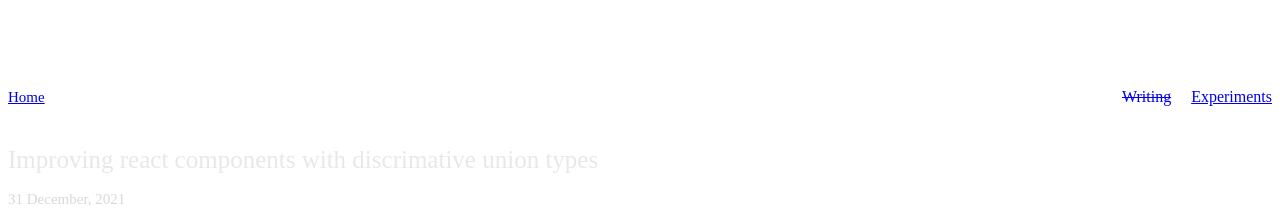
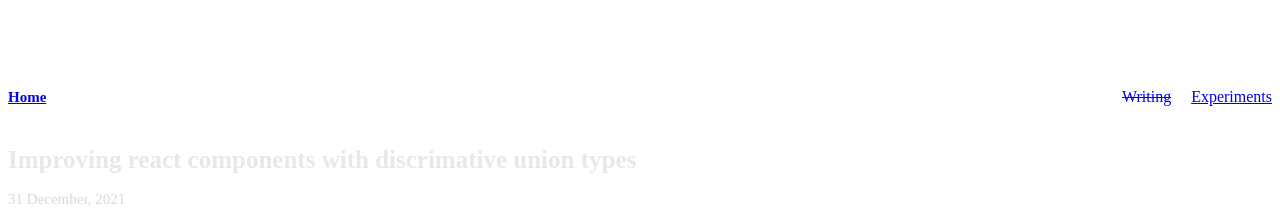
Before and after one commit to cr34t1ve/yggdrasil, a Next.js app: page /writing/improving-react-components-with-discriminated-union-types in a window 1280 px wide. Shown: the top 224 px of the page. Built offline with nearby package versions, Linux system fonts and the light colour scheme.

Commit message:
switch fonts

```diff
--- a/components/experiments/ExperimentBlock.tsx
+++ b/components/experiments/ExperimentBlock.tsx
@@ -88,14 +88,11 @@ const Block = styled(motion.a)`
 
     .name {
       font-weight: 600;
-      font-family: 'PTSerif', serif;
 
       @media (max-width: 720px) {
         font-weight: normal;
         font-size: 15px;
         color: white;
-        font-family: 'Whitney', system-ui, -apple-system, BlinkMacSystemFont, 'Segoe UI', Roboto, Oxygen, Ubuntu,
-          Cantarell, 'Open Sans', 'Helvetica Neue', sans-serif;
       }
     }
 
--- a/components/shared/GlobalStyles.tsx
+++ b/components/shared/GlobalStyles.tsx
@@ -11,6 +11,22 @@ export const GlobalStyles = createGlobalStyle`
 }
 
 @font-face {
+  font-family: "Whitney";
+  src: url("/static/fonts/whitney-medium.otf");
+  font-style: normal;
+  font-display: swap;
+  font-weight: 500;
+}
+
+@font-face {
+  font-family: "Whitney";
+  src: url("/static/fonts/whitney-semibold.otf");
+  font-style: normal;
+  font-display: swap;
+  font-weight: 600;
+}
+
+@font-face {
   font-family: "Monaco";
   src: url("/static/fonts/Monaco.ttf");
   font-style: normal;
@@ -18,18 +34,9 @@ export const GlobalStyles = createGlobalStyle`
   font-weight: 200;
 }
 
-@font-face {
-  font-family: "PTSerif";
-  src: url("/static/fonts/PTSerif.ttf");
-  font-style: normal;
-  font-display: swap;
-  font-weight: 500;
-}
-
 * {
   box-sizing: border-box;
   font-size: 2rem;
-  outline:1px dotted red
 }
 
 
--- a/components/shared/Navbar.tsx
+++ b/components/shared/Navbar.tsx
@@ -57,9 +57,9 @@ const StyledHeader = styled.header`
   }
 
   .home-link {
-    font-family: 'PTSerif';
     font-size: 15px;
     cursor: pointer;
+    font-weight: 600;
 
     :hover {
       background: linear-gradient(90deg, rgb(255, 154, 158) 0%, rgb(254, 207, 239) 99%, rgb(254, 207, 239) 100%);
--- a/components/shared/PageHeader.tsx
+++ b/components/shared/PageHeader.tsx
@@ -29,12 +29,13 @@ const StylePageHeader = styled.div`
     margin: 10px 0;
     color: ${sand.sand9};
     font-size: 16px;
+    font-weight: 500;
   }
+
   h2 {
-    font-family: 'PTSerif';
+    font-weight: 600;
     color: ${sand.sand4};
     font-size: 25px;
-    font-weight: lighter;
     cursor: pointer;
     margin: 0 auto;
   }
@@ -42,6 +43,7 @@ const StylePageHeader = styled.div`
   .date {
     margin: 10px 0;
     font-size: 15px;
+    font-weight: 500;
   }
 
   .dividers {
--- a/components/shared/PageMeta.tsx
+++ b/components/shared/PageMeta.tsx
@@ -14,8 +14,6 @@ export const PageMeta: FC<PageMetaProps> = ({ title, description, logo, url }) =
       <title>{title}</title>
       <meta charSet="utf-8" />
       <meta name="description" content={description} />
-      {/* <link rel="apple-touch-icon" href={logo} />
-      <link rel="icon" href={logo} /> */}
       <link rel="apple-touch-icon" sizes="180x180" href="/apple-touch-icon.png" />
       <link rel="icon" type="image/png" sizes="32x32" href="/favicon-32x32.png" />
       <link rel="icon" type="image/png" sizes="16x16" href="/favicon-16x16.png" />
--- a/pages/index.tsx
+++ b/pages/index.tsx
@@ -64,8 +64,8 @@ const Wrappper = styled.main`
   .about {
     padding-top: 60px;
     .name {
-      font-family: 'PTSerif';
       font-size: 25px;
+      font-weight: 600;
       color: ${sand.sand5};
     }
 
@@ -73,6 +73,7 @@ const Wrappper = styled.main`
       color: ${sand.sand9};
       font-size: 18px;
       line-height: 1.5;
+      font-weight: 500;
     }
 
     em {
@@ -95,10 +96,10 @@ const Wrappper = styled.main`
   }
 
   .section-header {
-    font-family: 'PTSerif';
     color: ${sand.sand10};
     font-size: 19px;
     cursor: pointer;
+    font-weight: 500;
 
     @media (max-width: 720px) {
       color: ${sand.sand7};
```
Also changed, not shown: public/static/fonts/whitney-medium.otf (added), public/static/fonts/whitney-semibold.otf (added).
